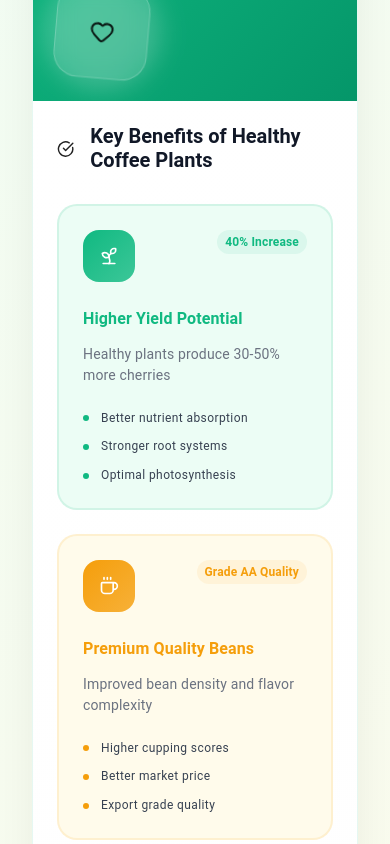
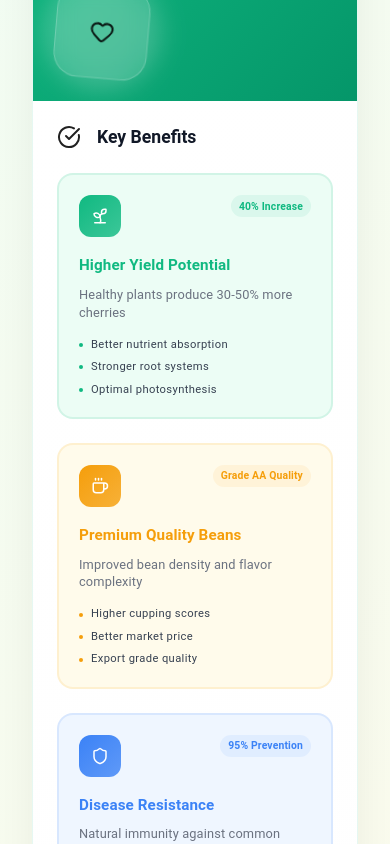
Before and after one commit to Jigishas/Healthycoffee, a React (Vite) app in the folder coffee/: page / in a window 390 px wide. Shown: the part 2560-3404 px from the top of the page. Built offline with nearby package versions, Linux system fonts and the light colour scheme; no server answers.

Commit message:
few updates on mobile styling

```diff
--- a/coffee/src/Components/BODY/imageSlider/Belowimg.jsx
+++ b/coffee/src/Components/BODY/imageSlider/Belowimg.jsx
@@ -335,27 +335,27 @@ const Belowimg = () => {
             {/* Content Section */}
             <Box sx={{ p: { xs: 3, sm: 4, md: 6, lg: 8 } }}>
               {/* Benefits Section */}
-              <Box sx={{ mb: { xs: 8, md: 10 } }}>
+              <Box sx={{ mb: { xs: 6, md: 8 } }}>
                 <Box sx={{
                   display: 'flex',
                   alignItems: 'center',
                   gap: 2,
-                  mb: 4
+                  mb: 3
                 }}>
                   <CheckCircle sx={{
                     color: '#10b981',
-                    width: { xs: 24, md: 28 },
-                    height: { xs: 24, md: 28 }
+                    width: { xs: 20, md: 24 },
+                    height: { xs: 20, md: 24 }
                   }} />
                   <Typography
                     variant="h3"
                     sx={{
-                      fontSize: { xs: '1.25rem', md: '1.5rem' },
+                      fontSize: { xs: '1.1rem', md: '1.25rem' },
                       fontWeight: 700,
                       color: '#111827'
                     }}
                   >
-                    Key Benefits of Healthy Coffee Plants
+                    Key Benefits
                   </Typography>
                 </Box>
 
@@ -373,29 +373,29 @@ const Belowimg = () => {
                           height: '100%',
                           background: benefit.bgColor,
                           border: `2px solid ${benefit.color}20`,
-                          borderRadius: '20px',
-                          p: 3,
+                          borderRadius: '16px',
+                          p: 2.5,
                           transition: 'all 0.3s ease',
                           '&:hover': {
-                            boxShadow: '0 20px 40px -15px rgba(0, 0, 0, 0.15)',
-                            transform: 'translateY(-5px)'
+                            boxShadow: '0 15px 30px -10px rgba(0, 0, 0, 0.1)',
+                            transform: 'translateY(-4px)'
                           }
                         }}>
                           <Box sx={{
                             display: 'flex',
                             alignItems: 'flex-start',
                             justifyContent: 'space-between',
-                            mb: 3
+                            mb: 2
                           }}>
                             <Box sx={{
-                              p: 2,
+                              p: 1.5,
                               background: `linear-gradient(135deg, ${benefit.color} 0%, ${benefit.color}cc 100%)`,
-                              borderRadius: '16px'
+                              borderRadius: '12px'
                             }}>
                               <Box sx={{ color: 'white' }}>
                                 {React.cloneElement(benefit.icon, {
-                                  width: isMobile ? 20 : 24,
-                                  height: isMobile ? 20 : 24
+                                  width: 18,
+                                  height: 18
                                 })}
                               </Box>
                             </Box>
@@ -405,8 +405,8 @@ const Belowimg = () => {
                                 background: `${benefit.color}15`,
                                 color: benefit.color,
                                 fontWeight: 600,
-                                fontSize: '0.75rem',
-                                height: '24px'
+                                fontSize: '0.65rem',
+                                height: '22px'
                               }}
                               size="small"
                             />
@@ -415,10 +415,10 @@ const Belowimg = () => {
                           <Typography
                             variant="h6"
                             sx={{
-                              fontSize: { xs: '1rem', sm: '1.125rem' },
+                              fontSize: { xs: '0.95rem', sm: '1rem' },
                               fontWeight: 700,
                               color: benefit.color,
-                              mb: 1.5
+                              mb: 1
                             }}
                           >
                             {benefit.title}
@@ -428,9 +428,9 @@ const Belowimg = () => {
                             variant="body2"
                             sx={{
                               color: '#6b7280',
-                              mb: 3,
-                              fontSize: '0.875rem',
-                              lineHeight: 1.5
+                              mb: 2,
+                              fontSize: '0.8rem',
+                              lineHeight: 1.4
                             }}
                           >
                             {benefit.description}
@@ -439,7 +439,7 @@ const Belowimg = () => {
                           <Box sx={{
                             display: 'flex',
                             flexDirection: 'column',
-                            gap: 1.5
+                            gap: 1
                           }}>
                             {benefit.details.map((detail, i) => (
                               <Box
@@ -447,21 +447,22 @@ const Belowimg = () => {
                                 sx={{
                                   display: 'flex',
                                   alignItems: 'center',
-                                  gap: 1.5
+                                  gap: 1
                                 }}
                               >
                                 <Box sx={{
-                                  width: '6px',
-                                  height: '6px',
+                                  width: '4px',
+                                  height: '4px',
                                   borderRadius: '50%',
-                                  background: benefit.color
+                                  background: benefit.color,
+                                  flexShrink: 0
                                 }} />
                                 <Typography
                                   variant="caption"
                                   sx={{
                                     color: '#374151',
-                                    fontSize: '0.75rem',
-                                    lineHeight: 1.4
+                                    fontSize: '0.7rem',
+                                    lineHeight: 1.3
                                   }}
                                 >
                                   {detail}
```
